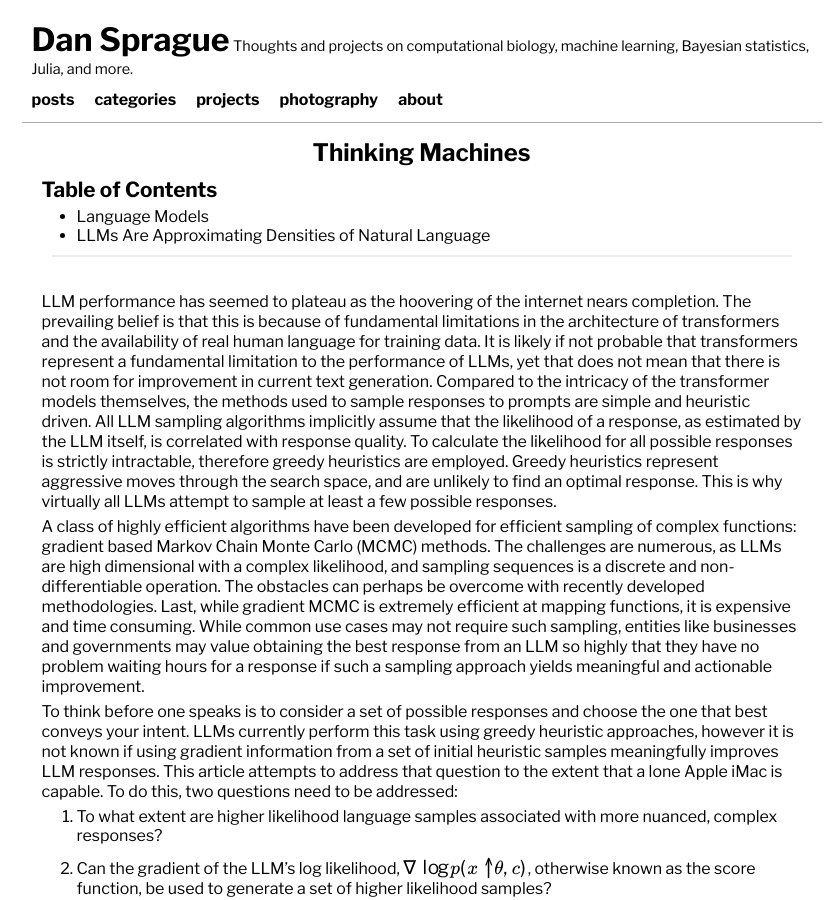
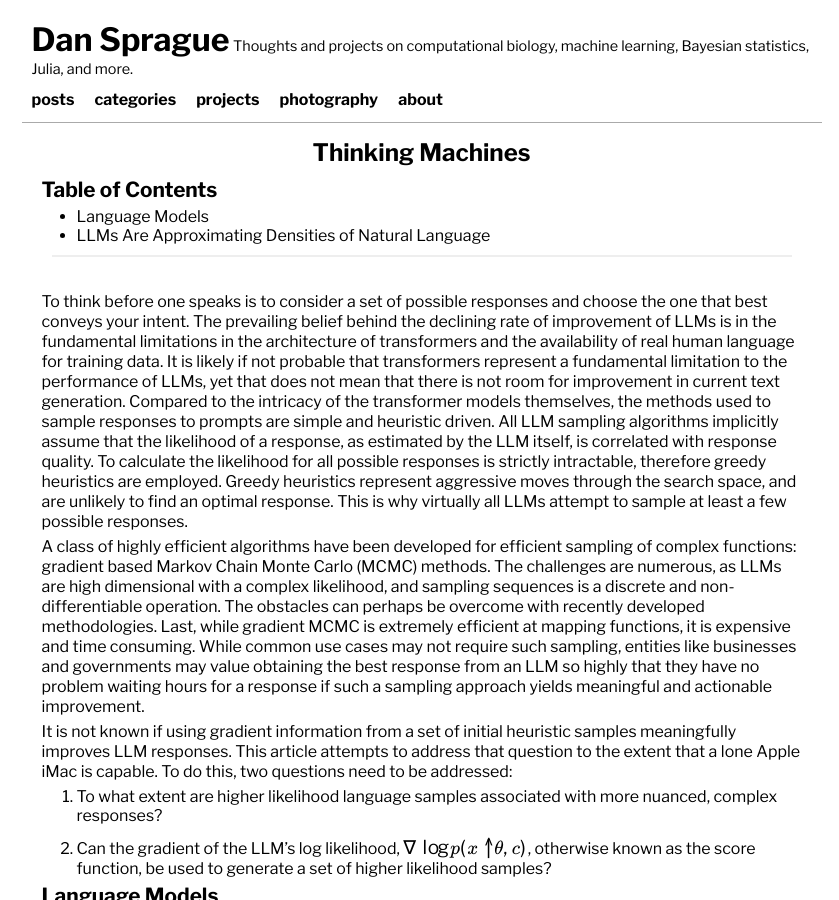
Before and after one commit to dan-sprague/dan-sprague.github.io, a Jekyll site: the page built from _posts/2025-02-02-llmthinking.markdown, in a window 1280 px wide and 900 px high. Shown: the whole window, without its empty margins (211-1050 px from the left). Built offline with Jekyll 4.4.1, drawn with Linux system fonts in a browser that asks for light colours; formulas are drawn with MathJax 3.

Commit message:
fixed bug

```diff
--- a/_posts/2025-02-02-llmthinking.markdown
+++ b/_posts/2025-02-02-llmthinking.markdown
@@ -11,11 +11,11 @@
 <hr>
 <br>
 
-LLM performance has seemed to plateau as the hoovering of the internet nears completion. The prevailing belief is that this is because of fundamental limitations in the architecture of transformers and the availability of real human language for training data. It is likely if not probable that transformers represent a fundamental limitation to the performance of LLMs, yet that does not mean that there is not room for improvement in current text generation. Compared to the intricacy of the transformer models themselves, the methods used to sample responses to prompts are simple and heuristic driven. All LLM sampling algorithms implicitly assume that the likelihood of a response, as estimated by the LLM itself, is correlated with response quality. To calculate the likelihood for all possible responses is strictly intractable, therefore greedy heuristics are employed. Greedy heuristics represent aggressive moves through the search space, and are unlikely to find an optimal response. This is why virtually all LLMs attempt to sample at least a few possible responses.
+To think before one speaks is to consider a set of possible responses and choose the one that best conveys your intent. The prevailing belief behind the declining rate of improvement of LLMs is in the fundamental limitations in the architecture of transformers and the availability of real human language for training data. It is likely if not probable that transformers represent a fundamental limitation to the performance of LLMs, yet that does not mean that there is not room for improvement in current text generation. Compared to the intricacy of the transformer models themselves, the methods used to sample responses to prompts are simple and heuristic driven. All LLM sampling algorithms implicitly assume that the likelihood of a response, as estimated by the LLM itself, is correlated with response quality. To calculate the likelihood for all possible responses is strictly intractable, therefore greedy heuristics are employed. Greedy heuristics represent aggressive moves through the search space, and are unlikely to find an optimal response. This is why virtually all LLMs attempt to sample at least a few possible responses.
 
 A class of highly efficient algorithms have been developed for efficient sampling of complex functions: gradient based Markov Chain Monte Carlo (MCMC) methods. The challenges are numerous, as LLMs are high dimensional with a complex likelihood, and sampling sequences is a discrete and non-differentiable operation. The obstacles can perhaps be overcome with recently developed methodologies. Last, while gradient MCMC is extremely efficient at mapping functions, it is expensive and time consuming. While common use cases may not require such sampling, entities like businesses and governments may value obtaining the best response from an LLM so highly that they have no problem waiting hours for a response if such a sampling approach yields meaningful and actionable improvement.
 
-To think before one speaks is to consider a set of possible responses and choose the one that best conveys your intent. LLMs currently perform this task using greedy heuristic approaches, however it is not known if using gradient information from a set of initial heuristic samples meaningfully improves LLM responses. This article attempts to address that question to the extent that a lone Apple iMac is capable. To do this, two questions need to be addressed:
+It is not known if using gradient information from a set of initial heuristic samples meaningfully improves LLM responses. This article attempts to address that question to the extent that a lone Apple iMac is capable. To do this, two questions need to be addressed:
 
 1. To what extent are higher likelihood language samples associated with more nuanced, complex responses?
 2. Can the gradient of the LLM's log likelihood, $\nabla \log{\hat{p(x \mid \theta, c)}}$, otherwise known as the score function, be used to generate a set of higher likelihood samples?
```
